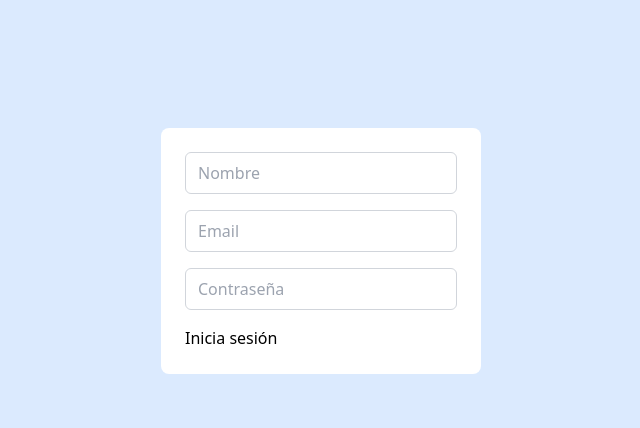
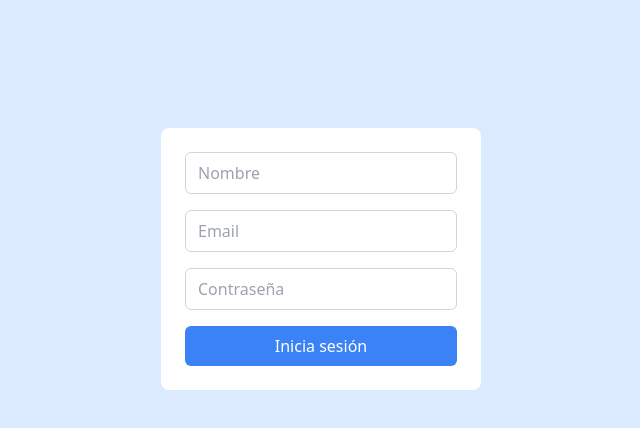
Before and after one commit to Aluonam/TailwindCSS, a Next.js app: page / in a window 1280 px wide. Shown: the top 428 px of the page, without its empty margins (319-959 px from the left). Built offline with nearby package versions, Linux system fonts and the light colour scheme.

Commit message:
style: submit

```diff
--- a/src/pages/index.js
+++ b/src/pages/index.js
@@ -39,7 +39,8 @@ export default function Home() {
         <input class='border border-gray-300 w-full px-3 py-2 mb-4 rounded-md' type="text" placeholder="Nombre"></input>
         <input class='border border-gray-300 w-full px-3 py-2 mb-4 rounded-md' type="email" placeholder="Email"></input>
         <input class='border border-gray-300 w-full px-3 py-2 mb-4 rounded-md' type="password" placeholder="Contraseña"></input>
-        <input class='' type="submit" value="Inicia sesión"></input>
+
+        <input class='bg-blue-500 w-full py-2 text-white rounded-md cursor-pointer hover:bg-blue-400' type="submit" value="Inicia sesión"></input>
       </form>
 
 
```
